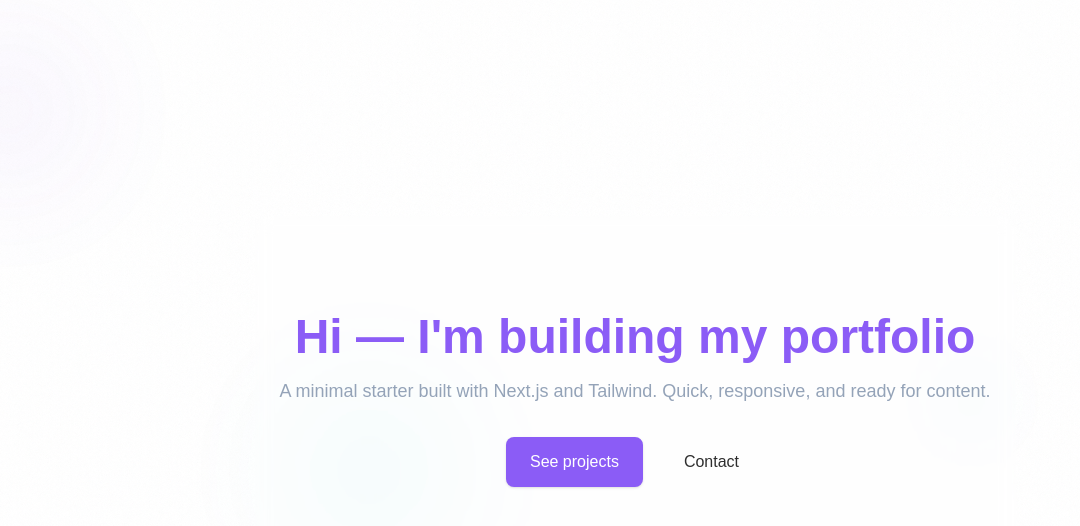
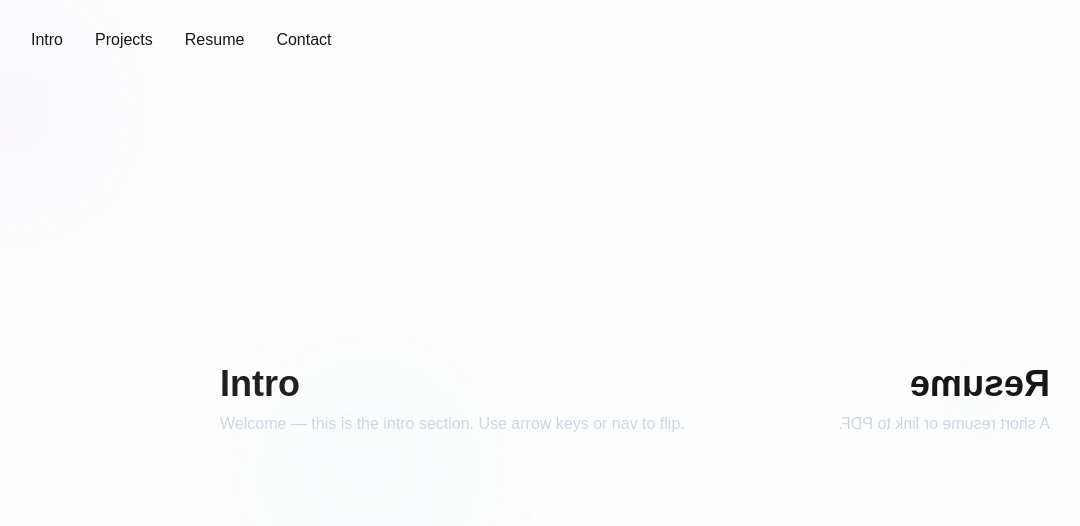
Before and after one commit to ychun816/portfolio, a Next.js app in the folder app/: page / in a window 1280 px wide. Shown: the top 526 px of the page, without its empty margins (5-1085 px from the left). Built offline with nearby package versions, Linux system fonts and the light colour scheme.

Commit message:
Add FlipScene 3D flip UI and wire into home

```diff
--- a/app/app/page.tsx
+++ b/app/app/page.tsx
@@ -1,19 +1,11 @@
 import DarkBackground from '../components/DarkBackground';
+import FlipScene from '../components/FlipScene';
 
 export default function Home() {
   return (
     <>
       <DarkBackground />
-      <div className="min-h-screen flex items-center justify-center">
-        <div className="max-w-3xl mx-auto px-6 py-24 text-center glass">
-          <h1 className="text-5xl font-extrabold mb-4 text-[color:var(--accent)]">Hi — I'm building my portfolio</h1>
-          <p className="text-lg text-[color:var(--muted)] mb-8">A minimal starter built with Next.js and Tailwind. Quick, responsive, and ready for content.</p>
-          <div className="flex justify-center gap-4">
-            <a href="#projects" className="inline-flex items-center px-6 py-3 bg-[color:var(--accent)] text-white rounded-lg shadow hover:brightness-90">See projects</a>
-            <a href="mailto:you@example.com" className="inline-flex items-center px-6 py-3 border border-white/6 rounded-lg text-[color:var(--foreground)]/90 hover:bg-white/2">Contact</a>
-          </div>
-        </div>
-      </div>
+      <FlipScene />
     </>
   );
 }
--- /dev/null
+++ b/app/components/FlipScene.tsx
@@ -0,0 +1,70 @@
+import { useState, useEffect } from 'react';
+
+function Face({ children, className, style }: { children: React.ReactNode; className?: string; style?: React.CSSProperties }) {
+  return (
+    <div style={style} className={`absolute inset-0 flex items-center justify-center p-8 ${className || ''}`}>
+      <div className="max-w-4xl w-full">{children}</div>
+    </div>
+  );
+}
+
+export default function FlipScene() {
+  const [index, setIndex] = useState(0); // 0..3
+
+  useEffect(() => {
+    function onKey(e: KeyboardEvent) {
+      if (e.key === 'ArrowRight') setIndex((i) => (i + 1) % 4);
+      if (e.key === 'ArrowLeft') setIndex((i) => (i + 3) % 4);
+    }
+    window.addEventListener('keydown', onKey);
+    return () => window.removeEventListener('keydown', onKey);
+  }, []);
+
+  const rotateY = `rotateY(${index * -90}deg)`;
+
+  return (
+    <div className="relative w-screen h-screen flex items-center justify-center">
+      <div className="absolute top-6 left-6 z-20 flex gap-2">
+        <button onClick={() => setIndex(0)} className="px-3 py-1 rounded bg-white/6">Intro</button>
+        <button onClick={() => setIndex(1)} className="px-3 py-1 rounded bg-white/6">Projects</button>
+        <button onClick={() => setIndex(2)} className="px-3 py-1 rounded bg-white/6">Resume</button>
+        <button onClick={() => setIndex(3)} className="px-3 py-1 rounded bg-white/6">Contact</button>
+      </div>
+
+      <div className="scene w-full h-full perspective-1000">
+        <div
+          className="cube relative w-full h-full transition-transform duration-700"
+          style={{ transformStyle: 'preserve-3d', transform: rotateY }}
+        >
+          <Face className="face-front bg-transparent">
+            <div className="p-8 rounded-lg glass">
+              <h2 className="text-4xl font-bold mb-2">Intro</h2>
+              <p className="text-slate-300">Welcome — this is the intro section. Use arrow keys or nav to flip.</p>
+            </div>
+          </Face>
+
+          <Face className="face-right" style={{ transform: 'rotateY(90deg) translateZ(0)' } as any}>
+            <div className="p-8 rounded-lg glass">
+              <h2 className="text-4xl font-bold mb-2">Projects</h2>
+              <p className="text-slate-300">Project cards will live here.</p>
+            </div>
+          </Face>
+
+          <Face className="face-back" style={{ transform: 'rotateY(180deg) translateZ(0)' } as any}>
+            <div className="p-8 rounded-lg glass">
+              <h2 className="text-4xl font-bold mb-2">Resume</h2>
+              <p className="text-slate-300">A short resume or link to PDF.</p>
+            </div>
+          </Face>
+
+          <Face className="face-left" style={{ transform: 'rotateY(-90deg) translateZ(0)' } as any}>
+            <div className="p-8 rounded-lg glass">
+              <h2 className="text-4xl font-bold mb-2">Contact</h2>
+              <p className="text-slate-300">Contact information and form.</p>
+            </div>
+          </Face>
+        </div>
+      </div>
+    </div>
+  );
+}
```
